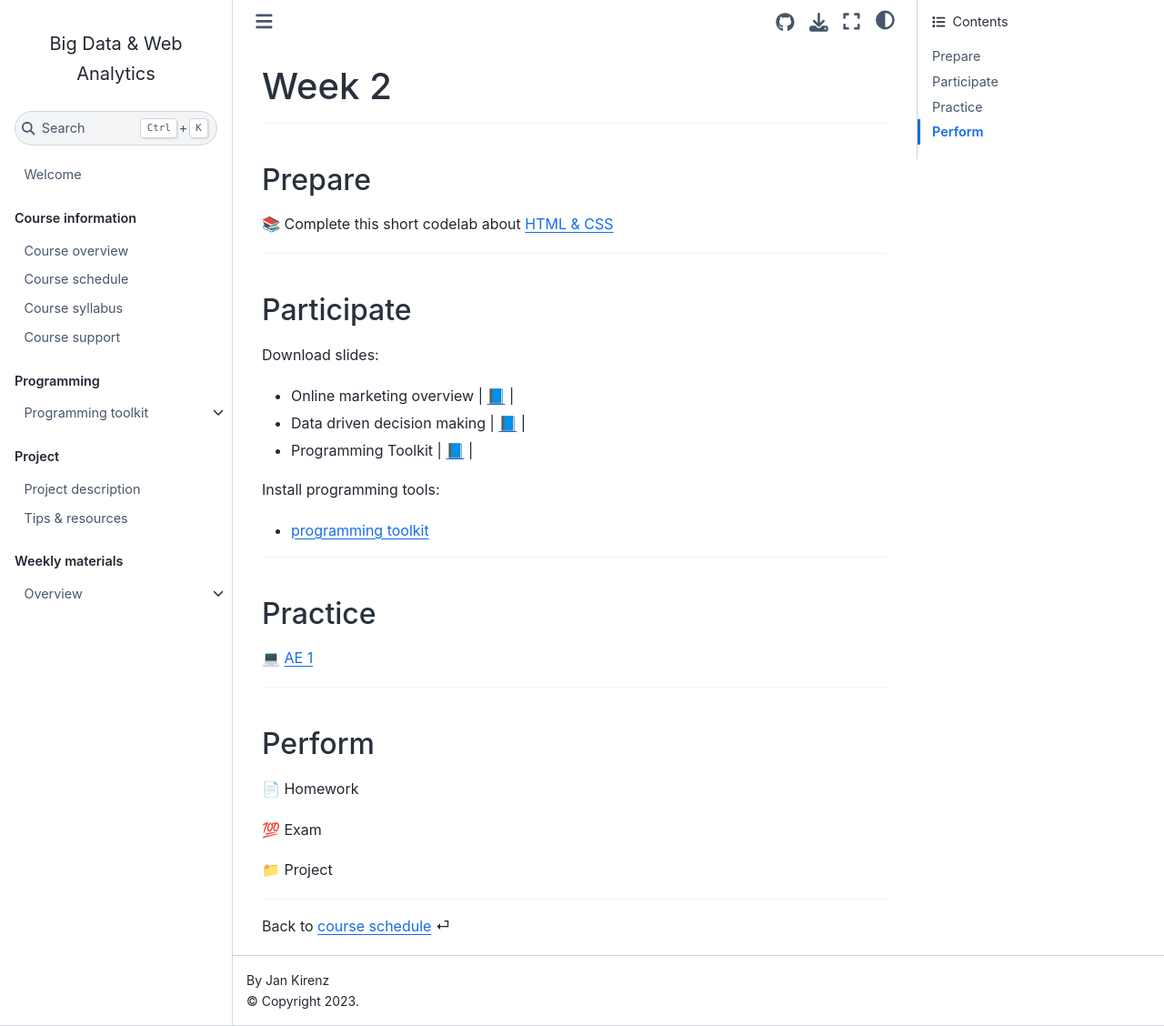
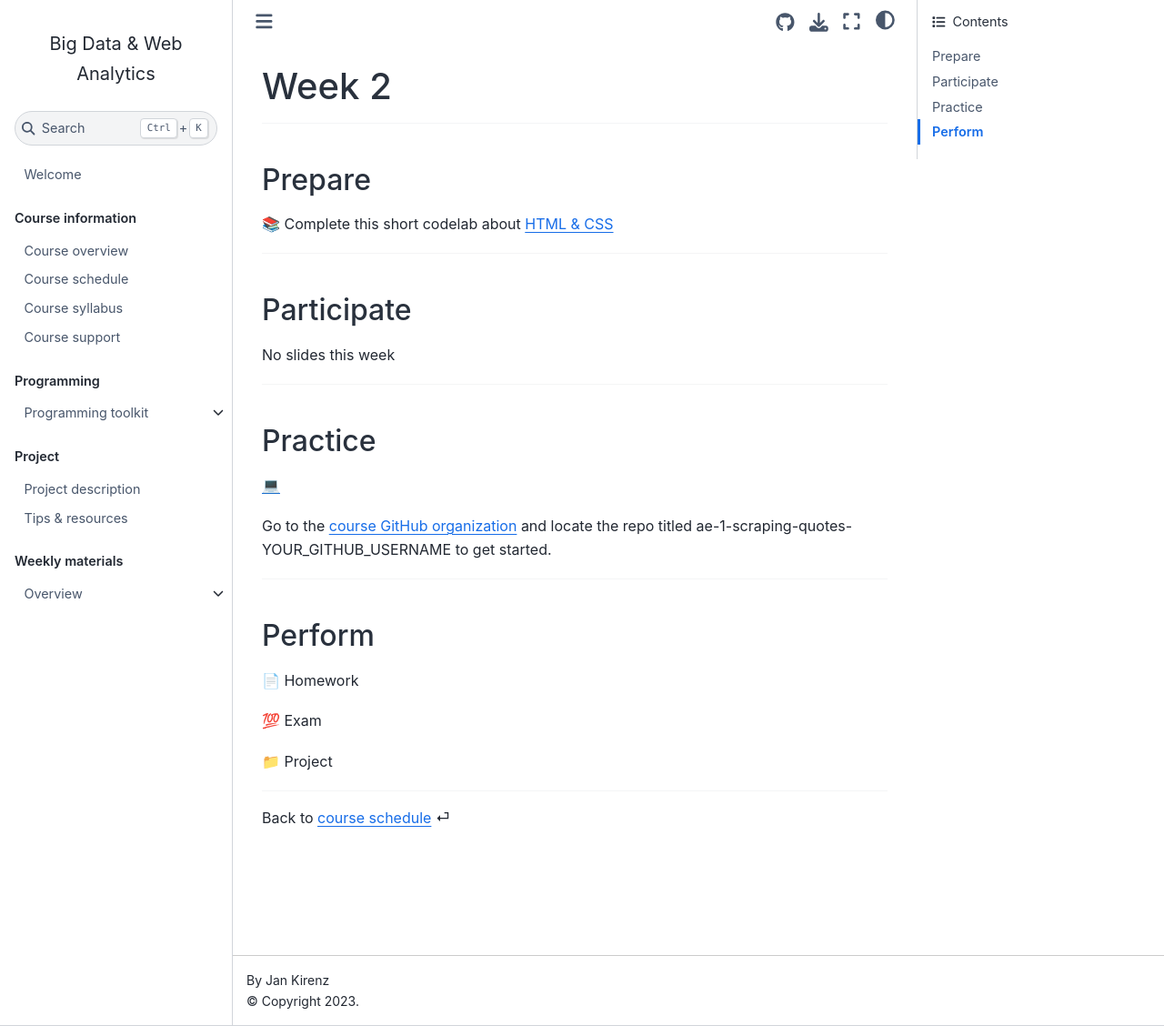
Before and after one commit to om2-ws22/website, a Jupyter Book: the page built from weeks/week2.md, in a window 1280 px wide and 1128 px high. Shown: the whole window at 91% size. Built offline with Jupyter Book 1.0.4 settings and Sphinx 7.4.7 and the Sphinx Book theme 1.1.4, drawn with Linux system fonts in a browser that asks for light colours; comment, search, counter and statistics services are not loaded.

Commit message:
added content

```diff
--- a/weeks/week2.md
+++ b/weeks/week2.md
@@ -14,16 +14,8 @@
 (participate)=
 ## Participate
 
-Download slides:
+No slides this week
 
-- Online marketing overview	|	[📘](https://docs.google.com/presentation/d/1-gmLRl6Au1DbFF8Stw5A_JOQPdWsLogPGu_nePRK7pY/export/pdf)	|
-- Data driven decision making	|	[📘](https://docs.google.com/presentation/d/1AfzqhjEAfJ5X4Q8YC9GK14jEBfdDXEIRmXonriwYHNY/export/pdf)	|
-- Programming Toolkit	|	[📘](https://docs.google.com/presentation/d/1AHDCyelaOumvZ9-MRLEaSGCulXvvo-hcoFRrTESQW-c/export/pdf)	|
-
-
-Install programming tools:
-
-- [programming toolkit](../docs/programming-toolkit.md)
 
 
 ---
@@ -31,8 +23,9 @@ Install programming tools:
 (practice)=
 ## Practice
 
-💻 [AE 1](/ae/ae-0-movies.html)
+[💻](../ae/ae-1-scraping-quotes.ipynb)
 
+Go to the [course GitHub organization](https://github.com/orgs/om2-ws22/repositories) and locate the repo titled ae-1-scraping-quotes-YOUR_GITHUB_USERNAME to get started.
 
 ---
 
```
Also changed, not shown: docs/course-overview.md (+2 -2 lines), docs/course-syllabus.md (+1 -1 lines), weeks/week1.md (+6 -4 lines), 1 other file.
